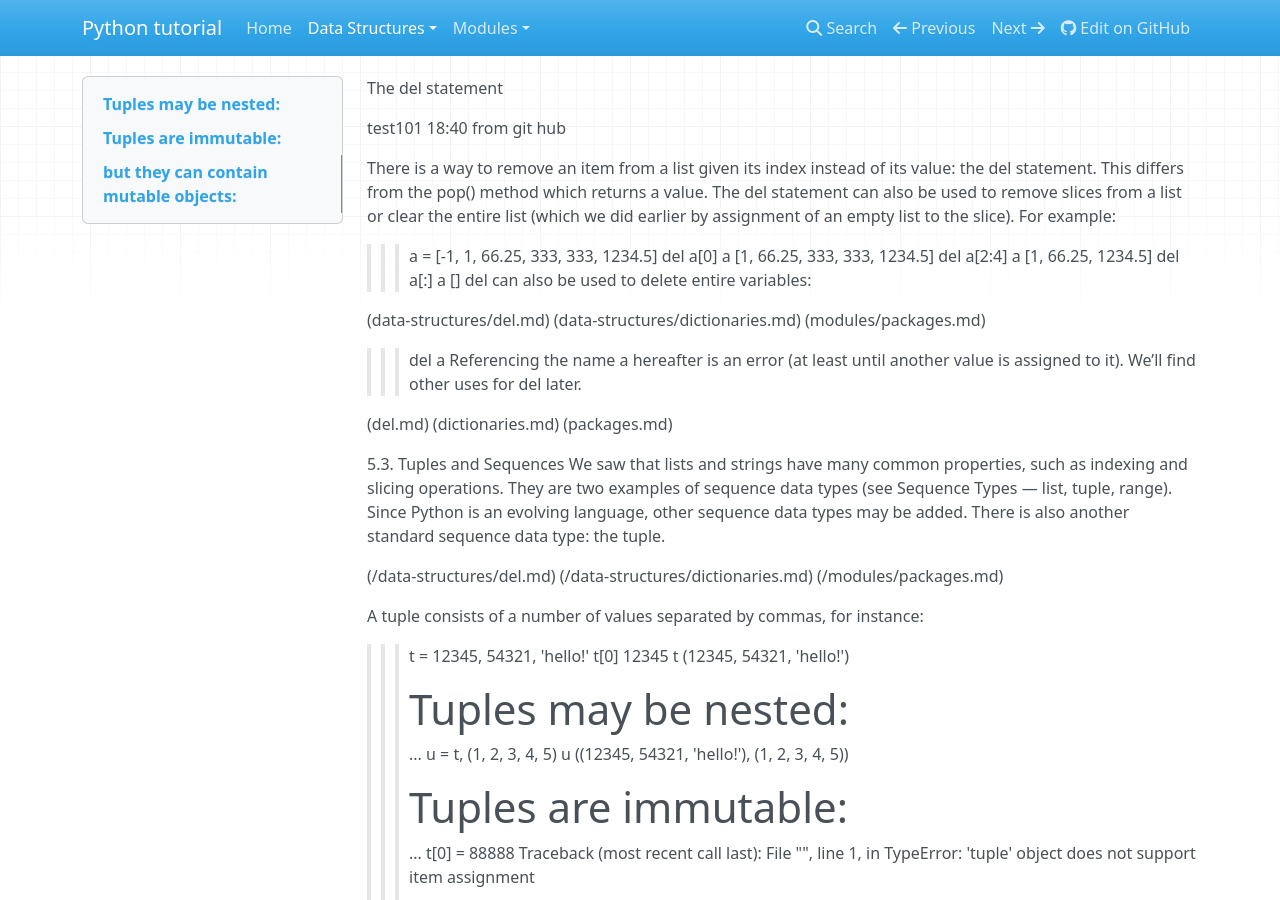
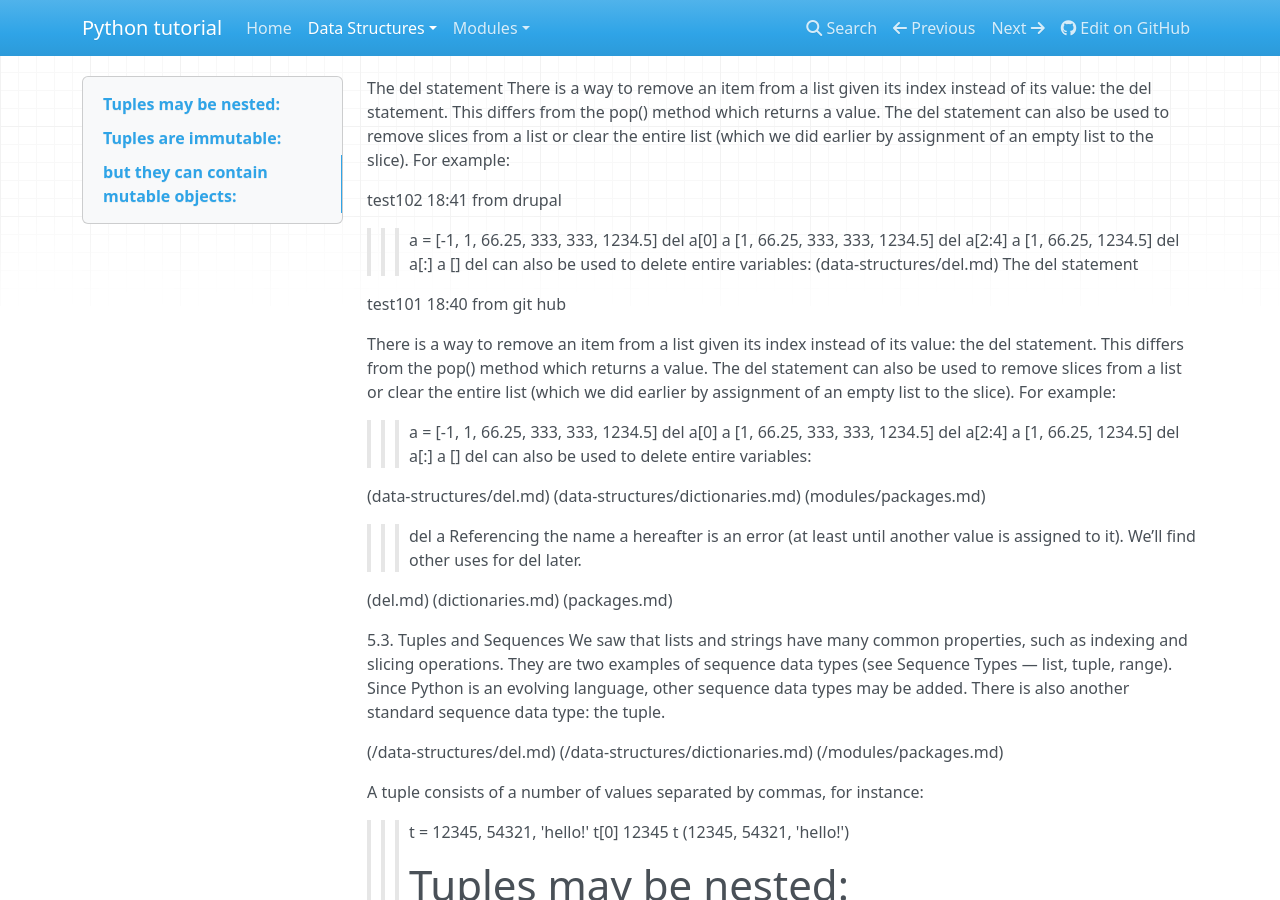
Before and after one commit to maplefu0602/doc-demo, an MkDocs documentation site: the page built from docs/data-structures/del.md, in a window 1280 px wide and 900 px high. Built offline with MkDocs 1.6.1, drawn with Linux system fonts in a browser that asks for light colours; nearby versions of some CDN libraries; old or Windows-style settings are respelled for this version of MkDocs.

Commit message:
update content from book

```diff
--- a/docs/data-structures/del.md
+++ b/docs/data-structures/del.md
@@ -1,3 +1,23 @@
+The del statement
+There is a way to remove an item from a list given its index instead of its value: the del statement. This differs from the pop() method which returns a value. The del statement can also be used to remove slices from a list or clear the entire list (which we did earlier by assignment of an empty list to the slice). For example:
+
+
+test102 18:41 from drupal
+
+
+
+>>> a = [-1, 1, 66.25, 333, 333, 1234.5]
+>>> del a[0]
+>>> a
+[1, 66.25, 333, 333, 1234.5]
+>>> del a[2:4]
+>>> a
+[1, 66.25, 1234.5]
+>>> del a[:]
+>>> a
+[]
+del can also be used to delete entire variables:
+(data-structures/del.md)
 The del statement
 
 test101 18:40 from git hub
```
